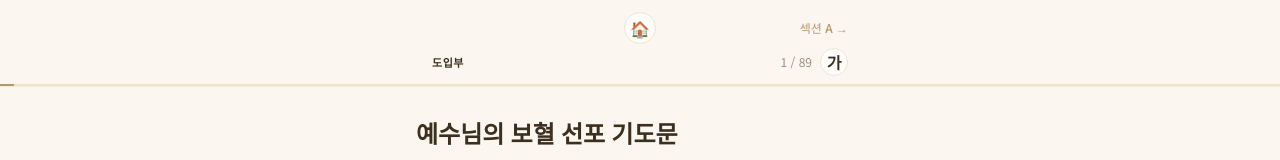
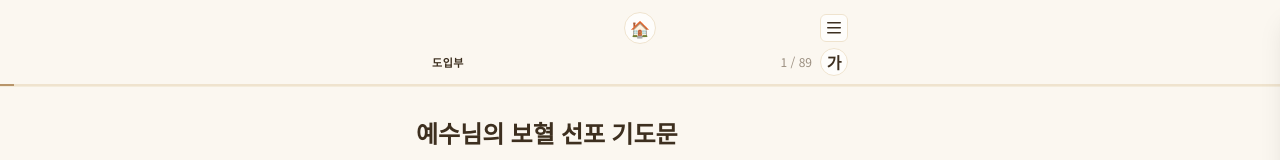
Before and after one commit to smart9592/reframechurch_prayer, a Next.js app: page /blood/all in a window 1280 px wide. Shown: the top 160 px of the page. Built offline with nearby package versions, Linux system fonts and the light colour scheme.

Commit message:
Add files via upload

```diff
--- a/components/PrayerSlides.tsx
+++ b/components/PrayerSlides.tsx
@@ -5,6 +5,7 @@ import { useCallback, useEffect, useRef, useState } from "react";
 import type { Slide, SlideWithSection } from "@/lib/prayers";
 
 type SectionNav = { label: string; href?: string; onClick?: () => void };
+type TocItem = { label: string; sublabel?: string; href?: string; onClick?: () => void };
 
 type Props = {
   slides: (Slide | SlideWithSection)[];
@@ -19,6 +20,7 @@ type Props = {
   nextSection?: SectionNav;
   allSectionsList?: { title: string; slug: string }[];
   sectionStartMap?: Record<string, number>;
+  tocItems?: TocItem[];
 };
 
 type FontSize = "small" | "medium" | "large";
@@ -67,16 +69,88 @@ function NavButton({ nav }: { nav: SectionNav }) {
   return <button style={style} onClick={nav.onClick}>{nav.label}</button>;
 }
 
+// ── TOC 드로어 ───────────────────────────────────────────────────────────
+function TOCDrawer({
+  open, onClose, items, docTitle,
+}: {
+  open: boolean;
+  onClose: () => void;
+  items: TocItem[];
+  docTitle: string;
+}) {
+  return (
+    <>
+      {open && (
+        <div onClick={onClose} className="fixed inset-0 z-40 bg-black/30" />
+      )}
+      <div
+        className="fixed top-0 right-0 bottom-0 z-50 flex flex-col bg-cream-50 shadow-xl"
+        style={{
+          width: "72%", maxWidth: "280px",
+          transform: open ? "translateX(0)" : "translateX(100%)",
+          transition: "transform 0.25s cubic-bezier(0.4,0,0.2,1)",
+        }}
+      >
+        <div className="flex items-center justify-between border-b border-cream-200 px-4 py-3">
+          <span className="font-serif text-sm font-bold text-ink-800">목차</span>
+          <button onClick={onClose} className="px-1 text-lg text-ink-700/50">✕</button>
+        </div>
+        <div className="flex-1 overflow-y-auto py-2">
+          {items.map((item, i) => {
+            const inner = (
+              <>
+                {item.sublabel && (
+                  <p className="mb-0.5 text-[10px] font-medium text-ink-700/50">{item.sublabel}</p>
+                )}
+                <span className="font-serif text-sm font-bold text-ink-800 leading-snug">
+                  {item.label}
+                </span>
+              </>
+            );
+            const cls = "w-full text-left border-l-[3px] border-transparent px-4 py-3 transition-colors hover:bg-cream-100 active:bg-cream-200";
+            if (item.href) {
+              return (
+                <Link key={i} href={item.href} onClick={onClose}
+                  className={cls + " block no-underline"}>
+                  {inner}
+                </Link>
+              );
+            }
+            return (
+              <button key={i} onClick={() => { item.onClick?.(); onClose(); }} className={cls}>
+                {inner}
+              </button>
+            );
+          })}
+        </div>
+      </div>
+    </>
+  );
+}
+
+// ── 햄버거 아이콘 ────────────────────────────────────────────────────────
+function HamburgerIcon() {
+  return (
+    <svg width="14" height="12" viewBox="0 0 14 12" fill="none">
+      <rect y="0" width="14" height="1.5" rx="0.75" fill="#3D2F1F" />
+      <rect y="5" width="14" height="1.5" rx="0.75" fill="#3D2F1F" />
+      <rect y="10" width="14" height="1.5" rx="0.75" fill="#3D2F1F" />
+    </svg>
+  );
+}
+
 export default function PrayerSlides({
   slides, docTitle, bookmarkKey, backHref, backLabel,
   homeHref, initialIndex = 0,
   prevSection: prevSectionProp, nextSection: nextSectionProp,
   allSectionsList, sectionStartMap,
+  tocItems,
 }: Props) {
   const [index, setIndex] = useState(initialIndex);
   const [fontSize, setFontSize] = useState<FontSize>("medium");
   const [savedAt, setSavedAt] = useState<number | null>(null);
   const [saveMsg, setSaveMsg] = useState("");
+  const [tocOpen, setTocOpen] = useState(false);
   const total = slides.length;
 
   const isAllMode = !!allSectionsList && !!sectionStartMap;
@@ -110,6 +184,20 @@ export default function PrayerSlides({
         },
       }
     : nextSectionProp;
+
+  // 전체보기 모드일 때 TOC 자동 생성 (섹션 클릭 → 슬라이드 점프)
+  const autoTocItems: TocItem[] | undefined = isAllMode
+    ? allSectionsList!.map(s => ({
+        label: s.title,
+        onClick: () => {
+          setIndex(sectionStartMap![s.title] ?? 0);
+          window.scrollTo({ top: 0 });
+        },
+      }))
+    : undefined;
+
+  // 명시적 tocItems 우선, 없으면 자동 생성
+  const effectiveTocItems = tocItems ?? autoTocItems;
 
   useEffect(() => {
     const savedFont = window.localStorage.getItem(FONT_KEY) as FontSize | null;
@@ -180,22 +268,25 @@ export default function PrayerSlides({
 
       <header className="sticky top-0 z-10 border-b border-cream-200/60 bg-cream-50/85 backdrop-blur">
         <div className="mx-auto max-w-md px-4">
-          {/* 섹션 네비: 이전섹션 / 홈 / 다음섹션 */}
+          {/* 이전섹션 / 홈 / 다음섹션+햄버거 */}
           <div className="flex items-center justify-between pt-3 pb-1">
             <div className="flex-1 flex justify-start">
-              {prevSection
-                ? <NavButton nav={prevSection} />
-                : <div className="w-16" />}
+              {prevSection ? <NavButton nav={prevSection} /> : <div className="w-16" />}
             </div>
             <Link href={homeHref ?? "/"}
               className="flex h-8 w-8 items-center justify-center rounded-full border border-cream-200 bg-white/70 active:bg-cream-100 text-base"
               aria-label="홈으로">
               🏠
             </Link>
-            <div className="flex-1 flex justify-end">
-              {nextSection
-                ? <NavButton nav={nextSection} />
-                : <div className="w-16" />}
+            <div className="flex-1 flex justify-end items-center gap-2">
+              {effectiveTocItems && (
+                <button
+                  onClick={() => setTocOpen(true)}
+                  className="flex h-7 w-7 items-center justify-center rounded-md border border-cream-200 bg-white/70 active:bg-cream-100"
+                  aria-label="목차">
+                  <HamburgerIcon />
+                </button>
+              )}
             </div>
           </div>
 
@@ -224,7 +315,10 @@ export default function PrayerSlides({
           <div className="border-t border-cream-200/60 bg-cream-100/80 px-4 py-2">
             <div className="mx-auto flex max-w-md items-center justify-between">
               <span className="text-xs text-ink-700/70">📌 {savedAt + 1}번째 슬라이드에서 저장됨</span>
-              <button onClick={goToSaved} className="text-xs font-medium text-clay-600 underline underline-offset-2">이어보기</button>
+              <button onClick={goToSaved}
+                className="text-xs font-medium text-clay-600 underline underline-offset-2">
+                이어보기
+              </button>
             </div>
           </div>
         )}
@@ -274,6 +368,15 @@ export default function PrayerSlides({
           </div>
         </div>
       </nav>
+
+      {effectiveTocItems && (
+        <TOCDrawer
+          open={tocOpen}
+          onClose={() => setTocOpen(false)}
+          items={effectiveTocItems}
+          docTitle={docTitle}
+        />
+      )}
     </div>
   );
 }
```
